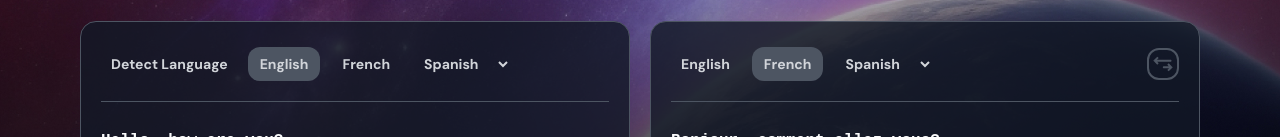
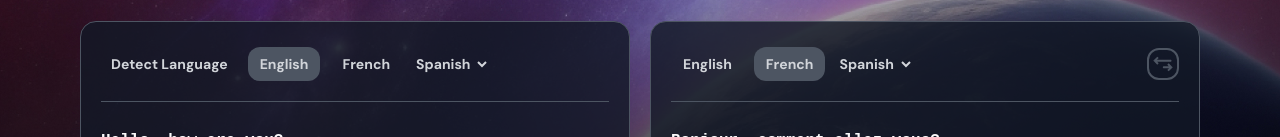
Before and after one commit to tajwararik/Translate-App, a React (Vite) app: page / in a window 1280 px wide. Shown: the part 166-303 px from the top of the page. Built offline with nearby package versions, Linux system fonts and the light colour scheme.

Commit message:
Reduce gap between span and expand button

```diff
--- a/src/components/LanguageOptions.tsx
+++ b/src/components/LanguageOptions.tsx
@@ -62,6 +62,8 @@ function LanguageOptions({
             style={{
               paddingLeft: index === 0 && !display ? "10px" : "12px",
               marginLeft: index === 0 && !display ? "0" : "5px",
+              paddingInline: index === 2 ? "4px" : "12px",
+              marginRight: index === 2 ? "0" : "5px",
             }}
             onClick={() => {
               handleLanguage(language.code);
```
